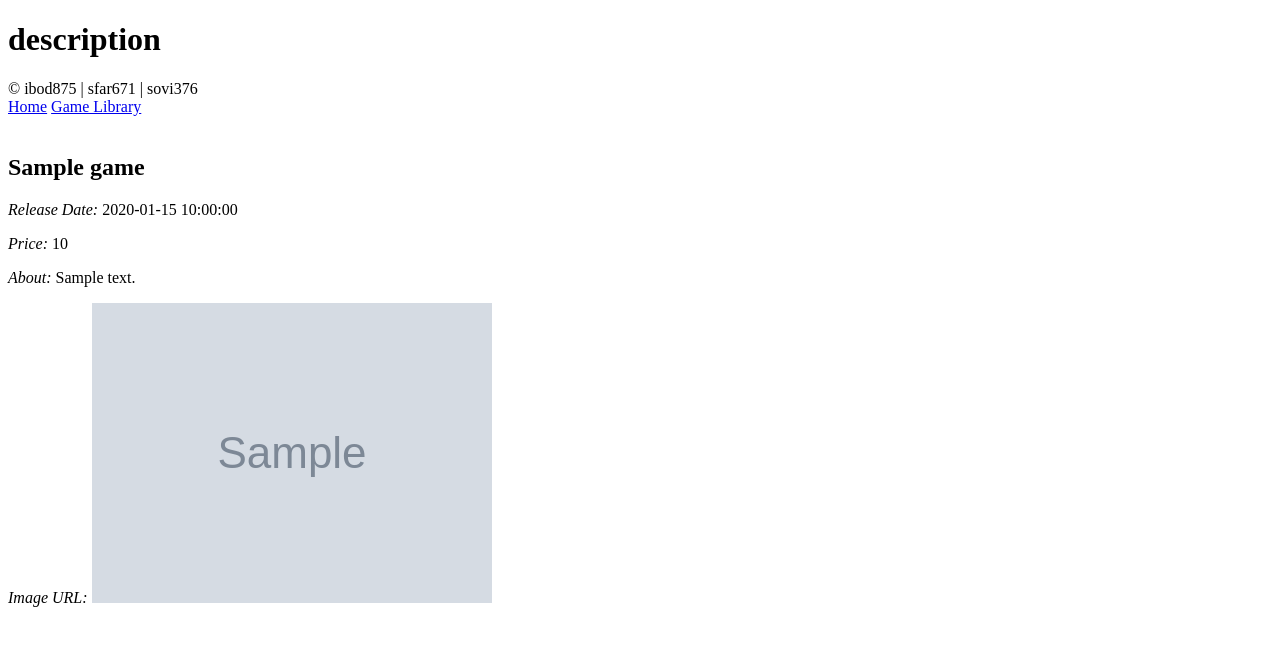
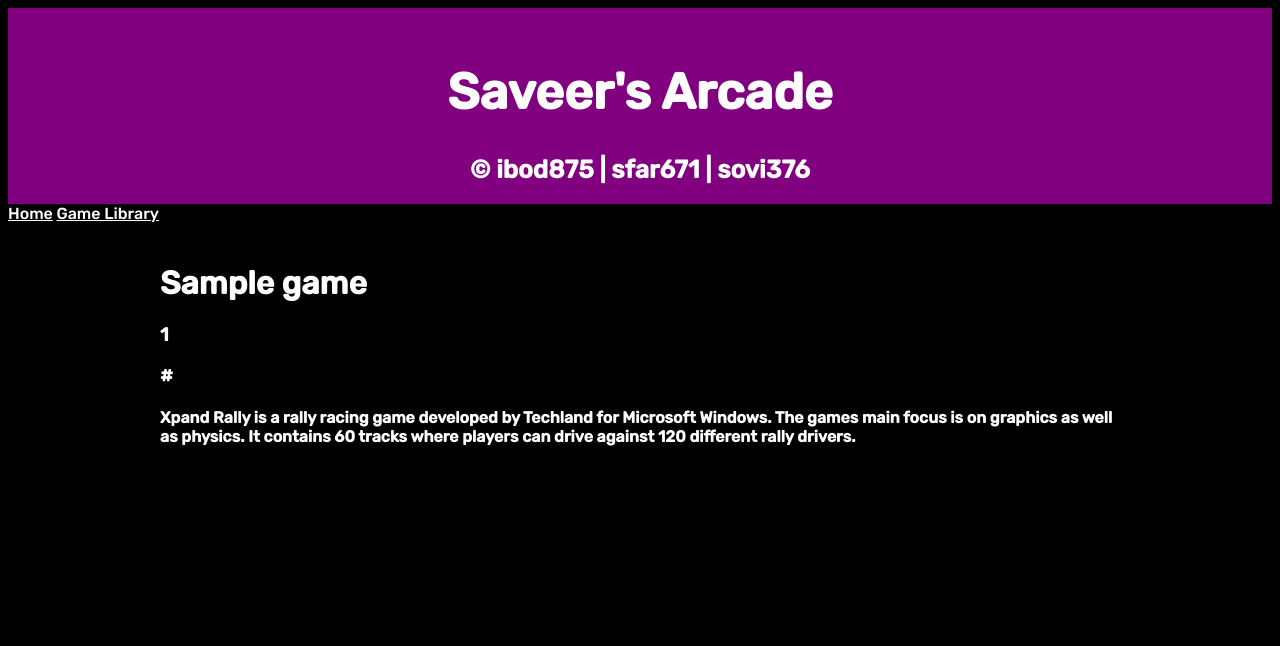
Before and after one commit to IsabelBody/Game-Library, a Flask app: template games/templates/gameDescription.html in a window 1280 px wide. Shown: the top 646 px of the page. Run offline with Flask 3, Linux system fonts and the light colour scheme; the template is opened without the code that fills it: most values are stand-ins (such as "Sample title", 1, 10 or a date in 2020); grey boxes marked "Sample" are stand-in pictures; some libraries are stand-ins or nearby versions.

Commit message:
game description pages

```diff
--- a/games/__init__.py
+++ b/games/__init__.py
@@ -39,7 +39,8 @@ def create_app():
         from .library import library
         app.register_blueprint(library.library_blueprint)
 
-
+        from .description import description
+        app.register_blueprint(description.description_blueprint)
 
     repo.repo_instance = MemoryRepository()
     populate(repo.repo_instance)
--- a/games/library/library.py
+++ b/games/library/library.py
@@ -20,7 +20,7 @@ def library():
         num_games=num_games,
         given_genres=all_genres)
 
-
+# better if we leave it as library and specify genre, use if statement to see if there is a genre
 @library_blueprint.route('/games_by_genre', methods=['GET'])
 def games_by_genre():
     games_per_page = 3
@@ -38,6 +38,7 @@ def games_by_genre():
 
     # Retrieve games for the specified genre using the services module.
     games = services.get_games_for_genre(repo.repo_instance, genre_name)
+    # will the above line throw an error if genre_name is empty
 
     first_game_url = None
     last_game_url = None
--- a/games/templates/gameDescription.html
+++ b/games/templates/gameDescription.html
@@ -1,30 +1,12 @@
-<!DOCTYPE html>
-<html lang="en">
-<head>
-    <meta charset="UTF-8">
-    <title>Game Description</title>
-
-</head>
-<body>
-
-      <header id="header">
-              <h1>description</h1>
-              <div class="copyright">&copy; ibod875 | sfar671 | sovi376</div>
-          <a href="{{ url_for('home_bp.home') }}">Home</a>
-          <a href="{{ url_for('library_bp.library') }}">Game Library</a>
-      </header>
-            <div id="container">
-              <main id="main">
-                <div class="description">
-                  <br>
-                    <h2>{{ game.title }}</h2>
-                    <p><i>Release Date:</i> {{ game.release_date }} </p>
-                    <p><i>Price:</i> {{ game.price }}</p>
-                    <p><i>About:</i> {{ game.description }} </p>
-                    <p><i>Image URL: </i><img src="{{ game.image_url }}" alt="game image"> </p>
-                </div>
-              </main>
-            </div>
-
-</body>
-</html>
+{% extends 'layout.html' %} {% block content %}
+<div class="main">
+  <h1>{{game.title}}</h1>
+  <h3>{{game.game_id}}</h3>
+  <h3>{{game.game_url}}</h3>
+  <h4>
+    Xpand Rally is a rally racing game developed by Techland for Microsoft
+    Windows. The games main focus is on graphics as well as physics. It contains
+    60 tracks where players can drive against 120 different rally drivers.
+  </h4>
+</div>
+{% endblock %}
--- a/games/templates/layout.html
+++ b/games/templates/layout.html
@@ -1,16 +1,13 @@
 <!DOCTYPE html>
 <html lang="en">
+  <head>
+    <meta charset="UTF-8" />
+    <title>Saveer's Arcade</title>
+    <link rel="stylesheet" href="../static/css/main.css" />
+  </head>
 
-<head>
-    <meta charset="UTF-8">
-    <title>Saveer's Arcade</title>
-</head>
-
-<body>
-    {% include 'head.html' %}
-    {% include 'nav.html' %}
-    <div class = "container">
-      {% block content %} {% endblock %}
-    </div>
-</body>
+  <body>
+    {% include 'head.html' %} {% include 'nav.html' %}
+    <div class="container">{% block content %} {% endblock %}</div>
+  </body>
 </html>
```
Also changed, not shown: games/description/description.py (added, +25 -0 lines), games/description/services.py (added, +29 -0 lines), games/templates/Sidebar.html (+6 -4 lines), games/templates/gameLibrary.html (+7 -12 lines), games/templates/head.html (+5 -7 lines), games/templates/home.html (+8 -1 lines).
